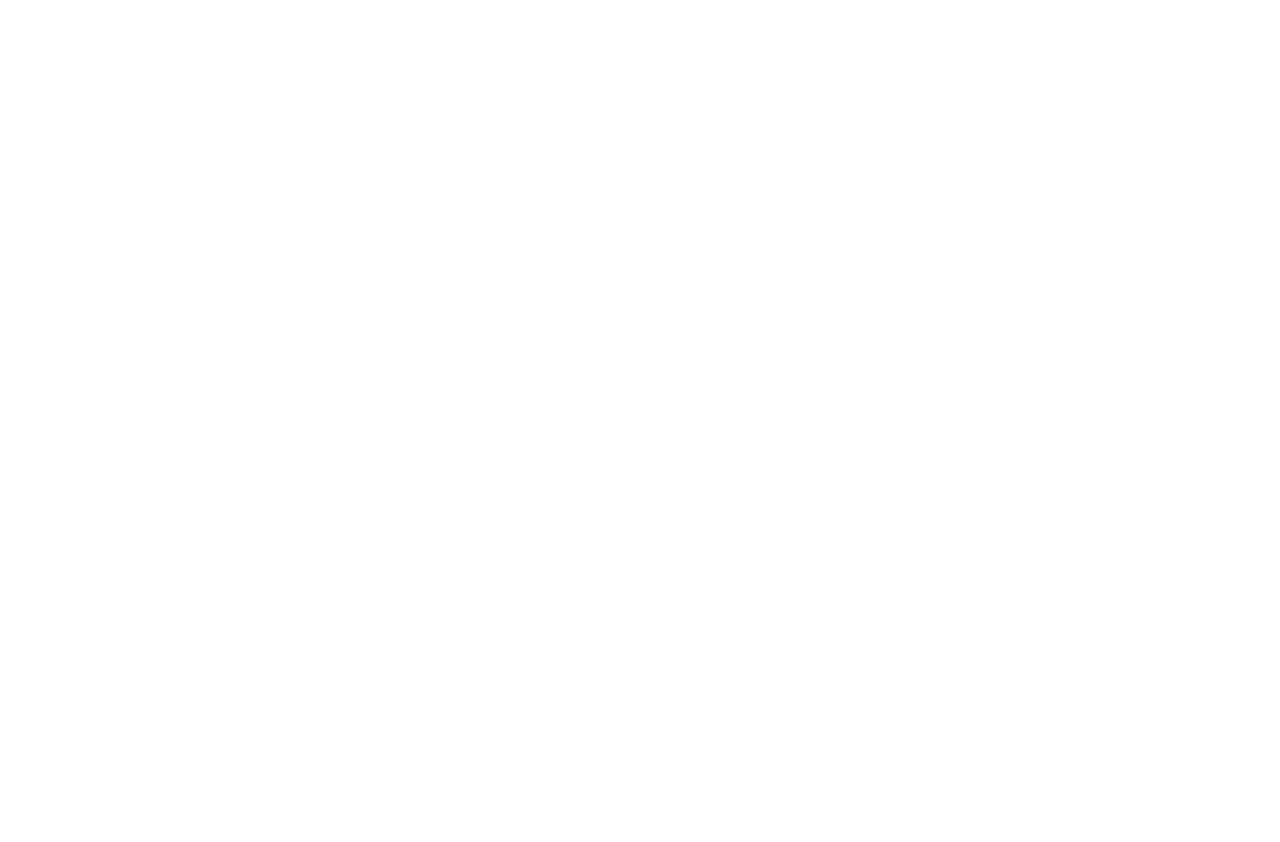
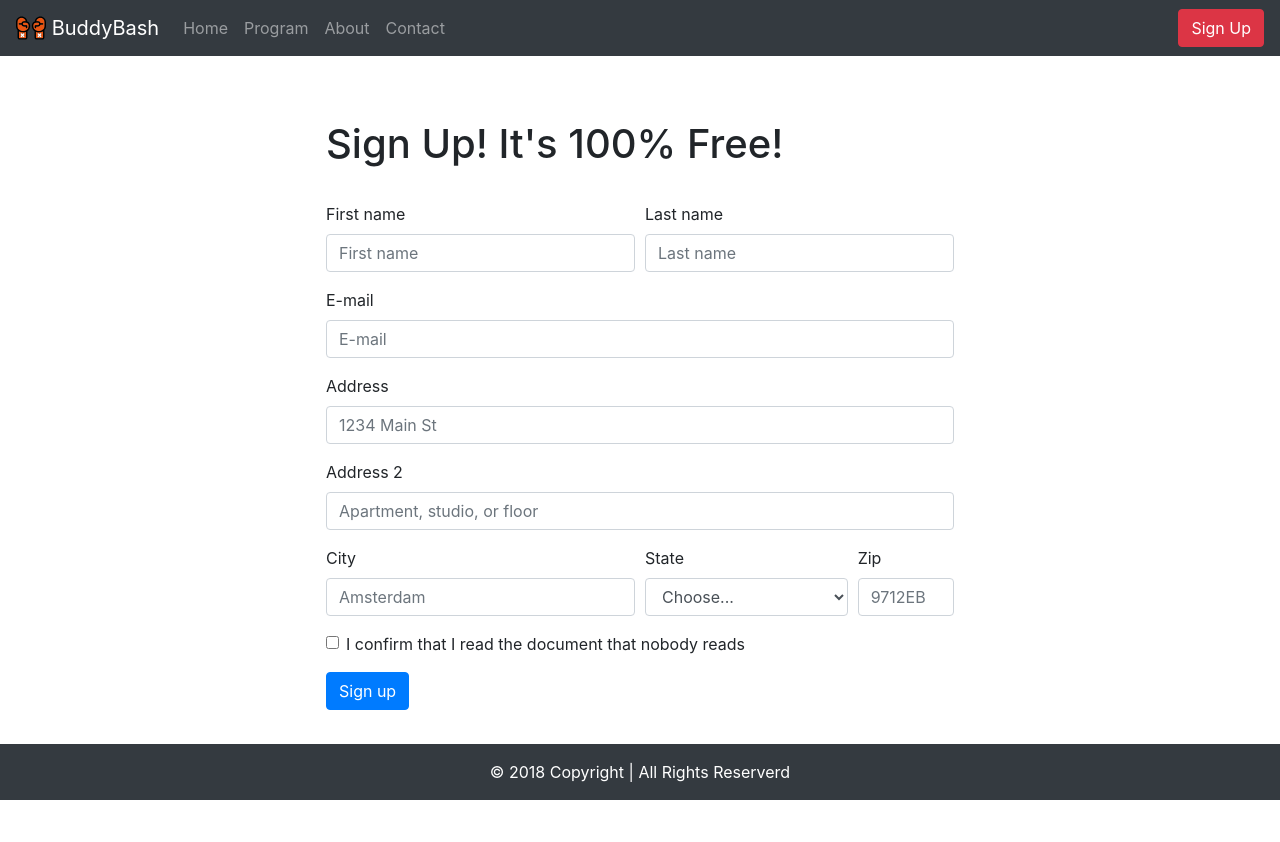
Before and after one commit to jorisveldt/BusinessWebsiteNodeJS, a plain HTML site: page signup.html in a window 1280 px wide. Before the commit the page ends 800 px from the top, so only its background shows below. Drawn offline with nearby package versions, Linux system fonts and the light colour scheme.

Commit message:
I finished the sign-up page and started with the program page. Here i wanted to add some jQuery to it but now it just mess up the navbar, so I need to continue from that part tomorrow. Jens will finish about page. And will start looking at the program page.

```diff
--- a/css/style.css
+++ b/css/style.css
@@ -58,3 +58,18 @@ footer {
     /* adjust 'height' to position overlay content vertically */
     height: 20%;
   }
+
+  /* changes the padding of container*/
+  .p-10 {
+    padding-left: 20%;
+    padding-right: 20%;
+    padding-top: 0;
+    padding-bottom: 10%;
+  }
+
+.p-9 {
+    padding-left: 20%;
+    padding-right: 20%;
+    padding-top: 5%;
+    padding-bottom: 2%;
+  }
--- a/program.html
+++ b/program.html
@@ -0,0 +1,79 @@
+<!DOCTYPE html>
+<html lang="en">
+  <head>
+    <!-- Required meta tags -->
+    <meta charset="utf-8">
+    <meta name="viewport" content="width=device-width, initial-scale=1, shrink-to-fit=no">
+
+    <!-- Bootstrap CSS -->
+    <link rel="stylesheet" href="https://stackpath.bootstrapcdn.com/bootstrap/4.1.3/css/bootstrap.min.css" integrity="sha384-MCw98/SFnGE8fJT3GXwEOngsV7Zt27NXFoaoApmYm81iuXoPkFOJwJ8ERdknLPMO" crossorigin="anonymous">
+
+    <!-- Stylesheet CSS -->
+    <link rel="stylesheet" href="css/style.css">
+
+    <title>Buddy Bash! - Program</title>
+  </head>
+  <body>
+      <!--Navigation for our Business Website; also called Menu-->
+        <nav class="navbar navbar-expand-lg navbar-dark bg-dark">
+                <a class="navbar-brand" href="#">
+                        <img src="images/boxing.svg" width="30" height="30" class="d-inline-block align-top" alt="">
+                        BuddyBash
+                      </a>
+                <button class="navbar-toggler" type="button" data-toggle="collapse" data-target="#navbarNav" aria-controls="navbarNav" aria-expanded="false" aria-label="Toggle navigation">
+                  <span class="navbar-toggler-icon"></span>
+                </button>
+                <div class="collapse navbar-collapse" id="navbarNav">
+                  <ul class="navbar-nav">
+                    <li class="nav-item">
+                      <a class="nav-link" href="index.html">Home</a>
+                    </li>
+                    <li class="nav-item active">
+                      <a class="nav-link" href="#">Program<span class="sr-only">(current)</span></a>
+                    </li>
+                    <li class="nav-item">
+                      <a class="nav-link" href="#">About</a>
+                    </li>
+                    <li class="nav-item">
+                      <a class="nav-link" href="#">Contact</a>
+                    </li>
+                  </ul>
+                </div>
+                <div class="navbar-collapse collapse w-100 order-3 dual-collapse2">
+                        <ul class="navbar-nav ml-auto">
+                                <form class="form-inline">
+                                        <button class="btn btn-danger" type="button">Sign Up</button>
+                                    </form>
+                        </ul>
+                    </div>
+              </nav>
+
+              <!--Program-->
+              <ul>
+                    <li>Milk</li>
+                    <li>Bread</li>
+                    <li class="fade">Chips</li>
+                    <li class="fade">Socks</li>
+                  </ul>
+
+    <!--This is our Footer-->
+    <!-- Footer -->
+<footer>
+
+        <!-- Copyright -->
+        <div class="footer-copyright text-center py-3 text-white">© 2018 Copyright | All Rights Reserverd
+        </div>
+        <!-- Copyright -->
+
+      </footer>
+      <!-- Footer -->
+
+    <!-- Optional JavaScript -->
+
+    <!-- jQuery first, then Popper.js, then Bootstrap JS -->
+    <script src="https://code.jquery.com/jquery-3.3.1.slim.min.js" integrity="sha384-q8i/X+965DzO0rT7abK41JStQIAqVgRVzpbzo5smXKp4YfRvH+8abtTE1Pi6jizo" crossorigin="anonymous"></script>
+    <script src="https://cdnjs.cloudflare.com/ajax/libs/popper.js/1.14.3/umd/popper.min.js" integrity="sha384-ZMP7rVo3mIykV+2+9J3UJ46jBk0WLaUAdn689aCwoqbBJiSnjAK/l8WvCWPIPm49" crossorigin="anonymous"></script>
+    <script src="https://stackpath.bootstrapcdn.com/bootstrap/4.1.3/js/bootstrap.min.js" integrity="sha384-ChfqqxuZUCnJSK3+MXmPNIyE6ZbWh2IMqE241rYiqJxyMiZ6OW/JmZQ5stwEULTy" crossorigin="anonymous"></script>
+    <script type="text/javascript" src="js/main.js"></script>
+</body>
+</html>
--- a/signup.html
+++ b/signup.html
@@ -0,0 +1,141 @@
+<!DOCTYPE html>
+<html lang="en">
+  <head>
+    <!-- Required meta tags -->
+    <meta charset="utf-8">
+    <meta name="viewport" content="width=device-width, initial-scale=1, shrink-to-fit=no">
+
+    <!-- Bootstrap CSS -->
+    <link rel="stylesheet" href="https://stackpath.bootstrapcdn.com/bootstrap/4.1.3/css/bootstrap.min.css" integrity="sha384-MCw98/SFnGE8fJT3GXwEOngsV7Zt27NXFoaoApmYm81iuXoPkFOJwJ8ERdknLPMO" crossorigin="anonymous">
+
+    <!-- Stylesheet CSS -->
+    <link rel="stylesheet" href="css/style.css">
+
+    <title>Buddy Bash! - Sign Up</title>
+  </head>
+  <body>
+      <!--Navigation for our Business Website; also called Menu-->
+        <nav class="navbar navbar-expand-lg navbar-dark bg-dark">
+                <a class="navbar-brand" href="#">
+                        <img src="images/boxing.svg" width="30" height="30" class="d-inline-block align-top" alt="">
+                        BuddyBash
+                      </a>
+                <button class="navbar-toggler" type="button" data-toggle="collapse" data-target="#navbarNav" aria-controls="navbarNav" aria-expanded="false" aria-label="Toggle navigation">
+                  <span class="navbar-toggler-icon"></span>
+                </button>
+                <div class="collapse navbar-collapse" id="navbarNav">
+                  <ul class="navbar-nav">
+                    <li class="nav-item">
+                      <a class="nav-link" href="index.html">Home</a>
+                    </li>
+                    <li class="nav-item">
+                      <a class="nav-link" href="#">Program</a>
+                    </li>
+                    <li class="nav-item">
+                      <a class="nav-link" href="#">About</a>
+                    </li>
+                    <li class="nav-item">
+                      <a class="nav-link" href="#">Contact</a>
+                    </li>
+                  </ul>
+                </div>
+                <div class="navbar-collapse collapse w-100 order-3 dual-collapse2">
+                        <ul class="navbar-nav ml-auto">
+                                <form class="form-inline">
+                                        <button class="btn btn-danger" type="button">Sign Up</button>
+                                    </form>
+                        </ul>
+                    </div>
+              </nav>
+
+<!--Heading 1 text-->
+<div class="container p-9">
+    <h1>Sign Up! It's 100% Free!</h1>
+</div>
+
+<!--Sign Up form Bootstrap-->
+<div class="container p-10">
+<form>
+        <div class="form-row">
+          <div class="form-group col-md-6">
+            <label for="inputEmail4">First name</label>
+            <input type="email" class="form-control" id="inputEmail4" placeholder="First name">
+          </div>
+          <div class="form-group col-md-6">
+            <label for="inputPassword4">Last name</label>
+            <input type="password" class="form-control" id="inputPassword4" placeholder="Last name">
+          </div>
+        </div>
+        <div class="form-group">
+            <label for="inputAddress">E-mail</label>
+            <input type="text" class="form-control" id="inputAddress" placeholder="E-mail">
+        </div>
+        <div class="form-group">
+          <label for="inputAddress">Address</label>
+          <input type="text" class="form-control" id="inputAddress" placeholder="1234 Main St">
+        </div>
+        <div class="form-group">
+          <label for="inputAddress2">Address 2</label>
+          <input type="text" class="form-control" id="inputAddress2" placeholder="Apartment, studio, or floor">
+        </div>
+        <div class="form-row">
+          <div class="form-group col-md-6">
+            <label for="inputCity">City</label>
+            <input type="text" class="form-control" id="inputCity" placeholder="Amsterdam">
+          </div>
+          <div class="form-group col-md-4">
+            <label for="inputState">State</label>
+            <select id="inputState" class="form-control">
+              <option selected>Choose...</option>
+              <option>Noord-Holland</option>
+              <option>Zuid-Holland</option>
+              <option>Utrecht</option>
+              <option>Friesland</option>
+              <option>Drenthe</option>
+              <option>Gelderland</option>
+              <option>Groningen</option>
+              <option>Limburg</option>
+              <option>Zeeland</option>
+              <option>Flevoland</option>
+              <option>Overijssel</option>
+              <option>Noord-Brabant</option>
+            </select>
+          </div>
+          <div class="form-group col-md-2">
+            <label for="inputZip">Zip</label>
+            <input type="text" class="form-control" id="inputZip" placeholder="9712EB">
+          </div>
+        </div>
+        <div class="form-group">
+          <div class="form-check">
+            <input class="form-check-input" type="checkbox" id="gridCheck">
+            <label class="form-check-label" for="gridCheck">
+              I confirm that I read the document that nobody reads
+            </label>
+          </div>
+        </div>
+        <button type="submit" class="btn btn-primary">Sign up</button>
+      </form>
+    </div>
+
+  <!--End of Sign Up-->
+
+    <!--This is our Footer-->
+    <!-- Footer -->
+<footer>
+
+        <!-- Copyright -->
+        <div class="footer-copyright text-center py-3 text-white">© 2018 Copyright | All Rights Reserverd
+        </div>
+        <!-- Copyright -->
+
+      </footer>
+      <!-- Footer -->
+
+    <!-- Optional JavaScript -->
+    <!-- jQuery first, then Popper.js, then Bootstrap JS -->
+    <script src="https://code.jquery.com/jquery-3.3.1.slim.min.js" integrity="sha384-q8i/X+965DzO0rT7abK41JStQIAqVgRVzpbzo5smXKp4YfRvH+8abtTE1Pi6jizo" crossorigin="anonymous"></script>
+    <script src="https://cdnjs.cloudflare.com/ajax/libs/popper.js/1.14.3/umd/popper.min.js" integrity="sha384-ZMP7rVo3mIykV+2+9J3UJ46jBk0WLaUAdn689aCwoqbBJiSnjAK/l8WvCWPIPm49" crossorigin="anonymous"></script>
+    <script src="https://stackpath.bootstrapcdn.com/bootstrap/4.1.3/js/bootstrap.min.js" integrity="sha384-ChfqqxuZUCnJSK3+MXmPNIyE6ZbWh2IMqE241rYiqJxyMiZ6OW/JmZQ5stwEULTy" crossorigin="anonymous"></script>
+  </body>
+</html>
```
Also changed, not shown: js/main.js (+14 -0 lines), 2 other files.
